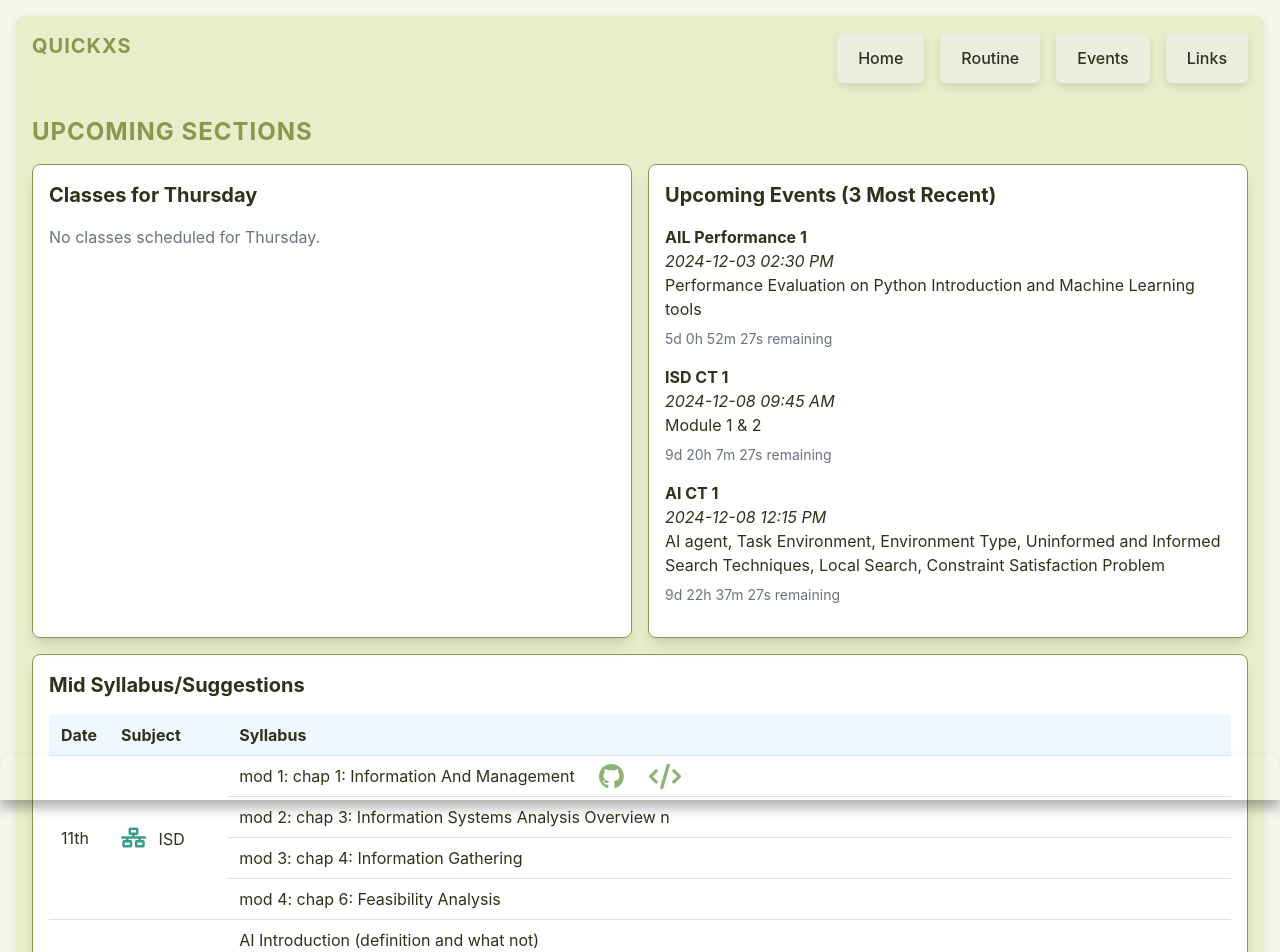
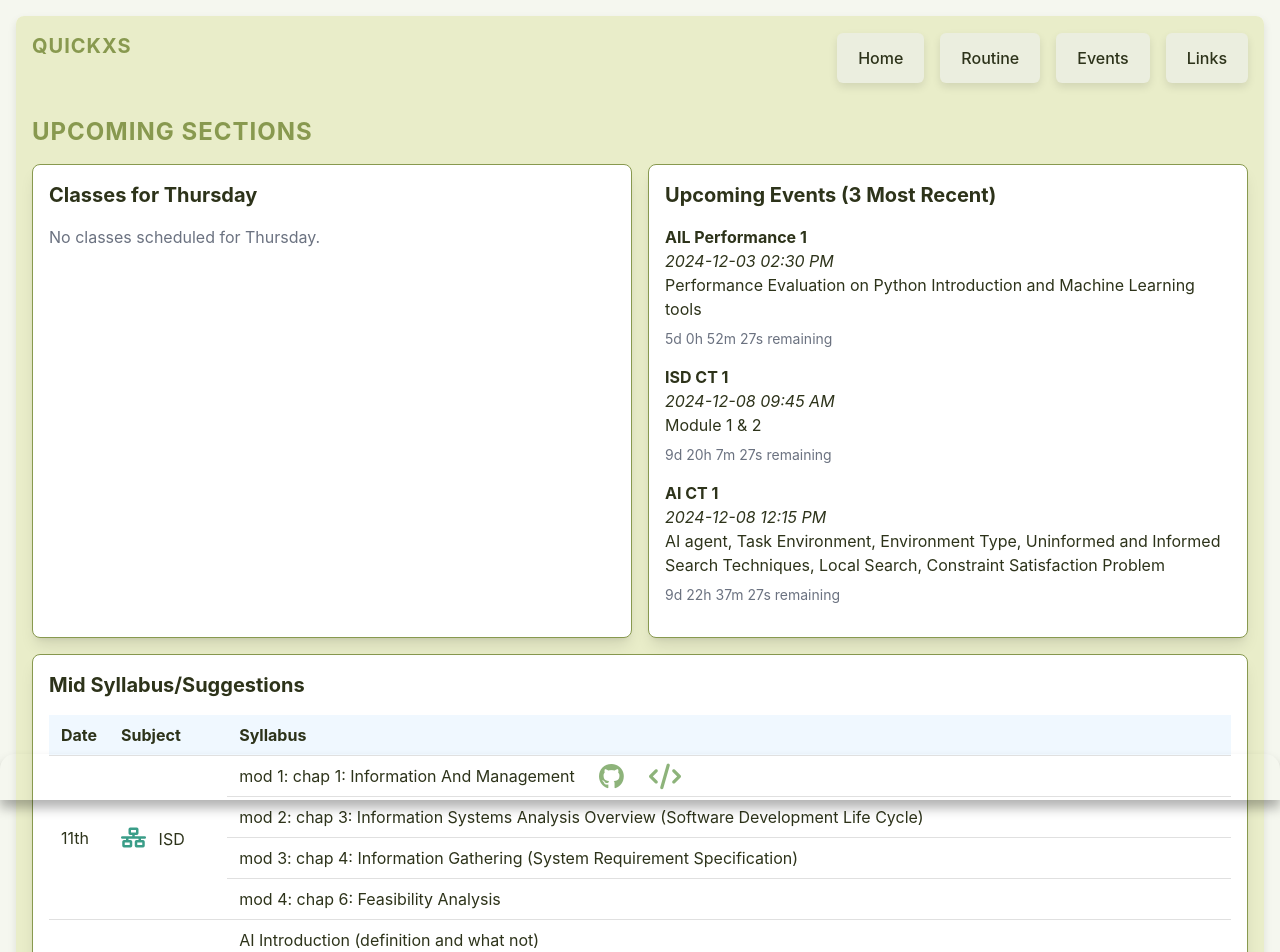
Before and after one commit to Shinzuu/QuickXS, a Svelte app in the folder main-project/: page / in a window 1280 px wide. Shown: the top 952 px of the page. Built offline with nearby package versions, Linux system fonts and the light colour scheme.

Commit message:
updated syllabus

```diff
--- a/main-project/src/Main.svelte
+++ b/main-project/src/Main.svelte
@@ -265,12 +265,10 @@
           <td class="px-4 py-2">mod 1: chap 1: Information And Management</td>
         </tr>
         <tr class="border-b border-gray-200">
-          <td class="px-4 py-2"
-            >mod 2: chap 3: Information Systems Analysis Overview n</td
-          >
+          <td class="px-4 py-2">mod 2: chap 3: Information Systems Analysis Overview (Software Development Life Cycle)</td>
         </tr>
         <tr class="border-b border-gray-200">
-          <td class="px-4 py-2">mod 3: chap 4: Information Gathering</td>
+          <td class="px-4 py-2">mod 3: chap 4: Information Gathering (System Requirement Specification)</td>
         </tr>
         <tr class="border-b border-gray-200">
           <td class="px-4 py-2">mod 4: chap 6: Feasibility Analysis</td>
@@ -399,7 +397,9 @@
           <td class="px-4 py-2">CH3 : Processes</td>
         </tr>
         <tr class="border-b border-gray-200">
-          <td class="px-4 py-2">CH3 : Precess states , blocks (control and such) with diagrams</td>
+          <td class="px-4 py-2"
+            >CH3 : Precess states , blocks (control and such) with diagrams</td
+          >
         </tr>
         <tr class="border-b border-gray-200">
           <td class="px-4 py-2">CH3 : Context switching</td>
```
